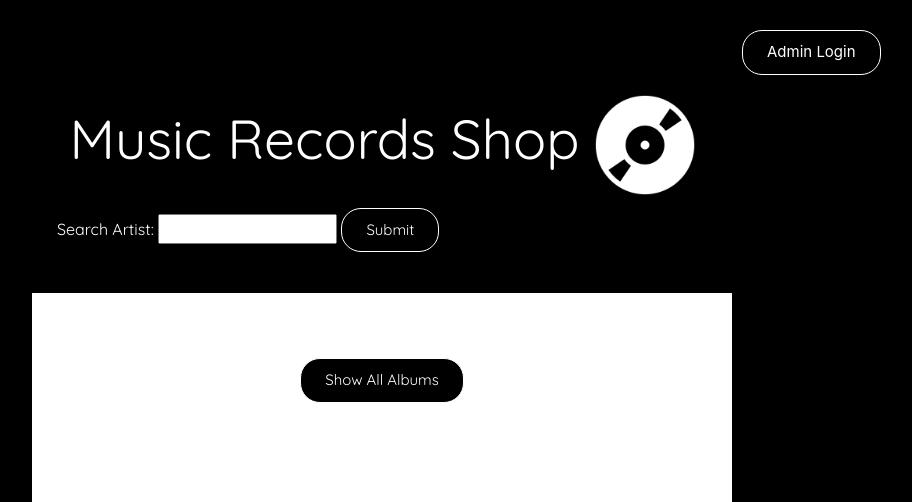
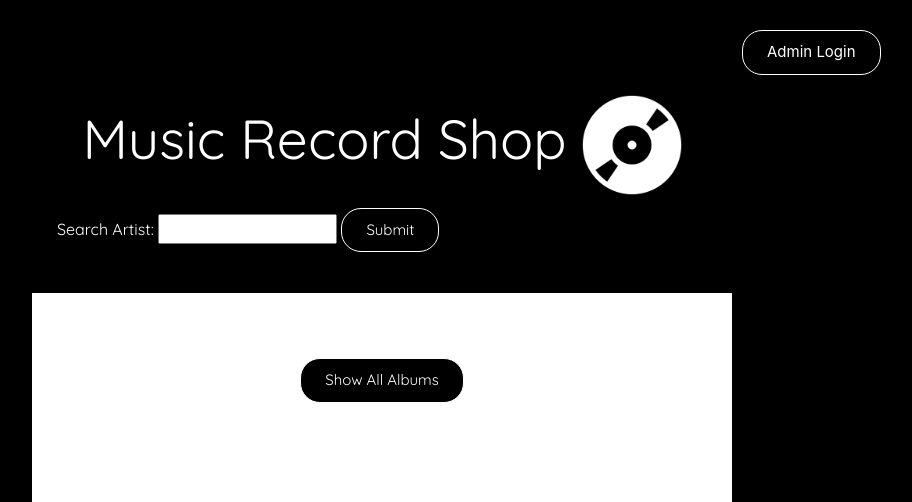
Before and after one commit to cm00100/cst336, a PHP site: page /finalproject/index.php in a window 1280 px wide. Shown: the top 502 px of the page, without its empty margins (258-1170 px from the left). Run offline with PHP 8.4, Linux system fonts and the light colour scheme; data that the repository does not hold is empty.

Commit message:
removed one letter

```diff
--- a/finalproject/admin.php
+++ b/finalproject/admin.php
@@ -65,7 +65,7 @@ function displayRecords() {
 
         </div>
 
-       <div id="spacer">Music Records Shop <img src="musicrecord.png" width="100"></div>
+       <div id="spacer">Music Record Shop <img src="musicrecord.png" width="100"></div>
 
 
 
--- a/finalproject/index.php
+++ b/finalproject/index.php
@@ -19,7 +19,7 @@ $conn = getDatabaseConnection();
 
 
 
-        <title> Music Records Shop </title>
+        <title> Music Record Shop </title>
     </head>
     <body>
 
@@ -34,7 +34,7 @@ $conn = getDatabaseConnection();
         </div>
 
 
-       <div id="spacer">Music Records Shop <img src="musicrecord.png" width="100"></div>
+       <div id="spacer">Music Record Shop <img src="musicrecord.png" width="100"></div>
 
 
         </br></br>
```
